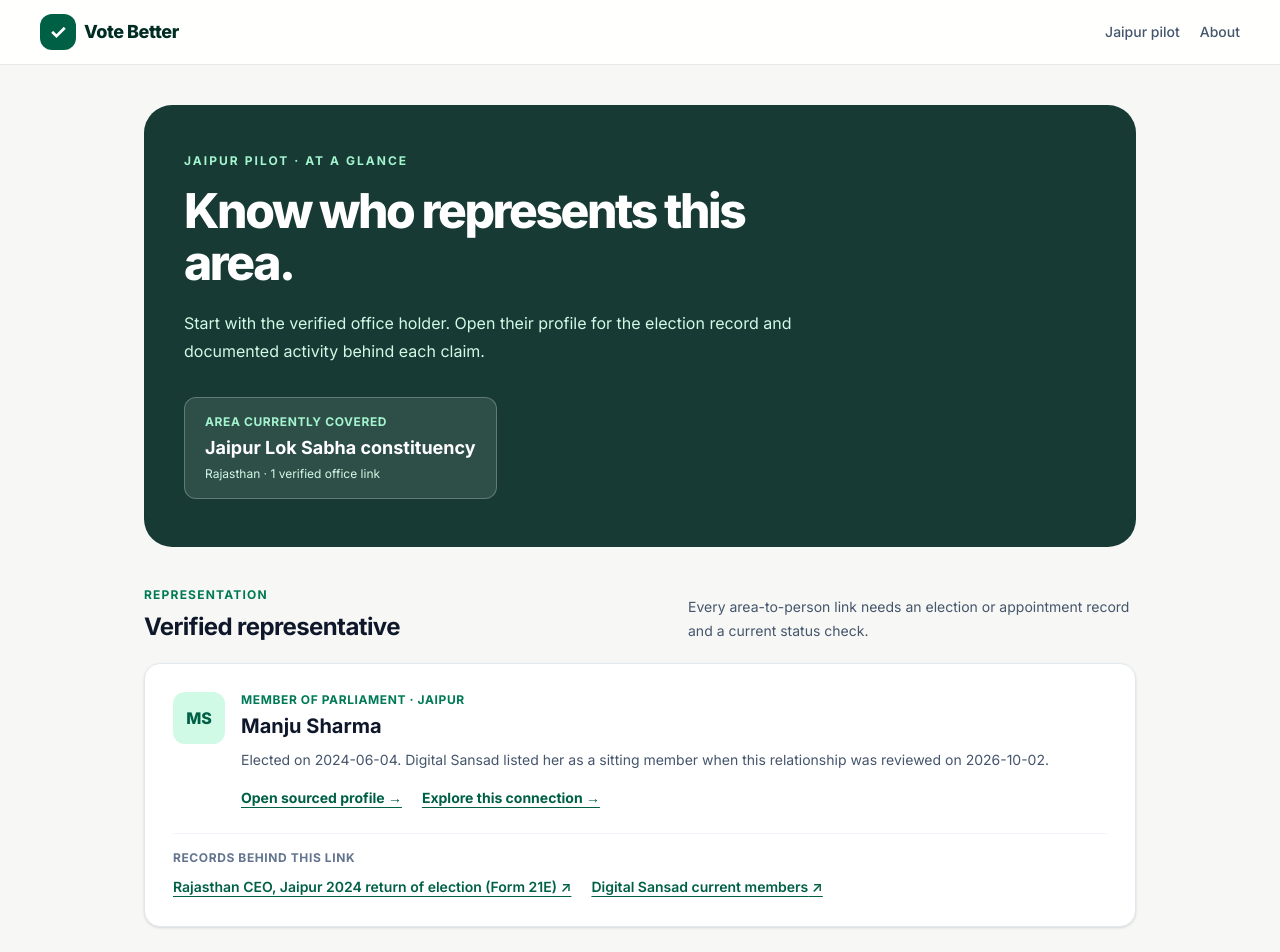
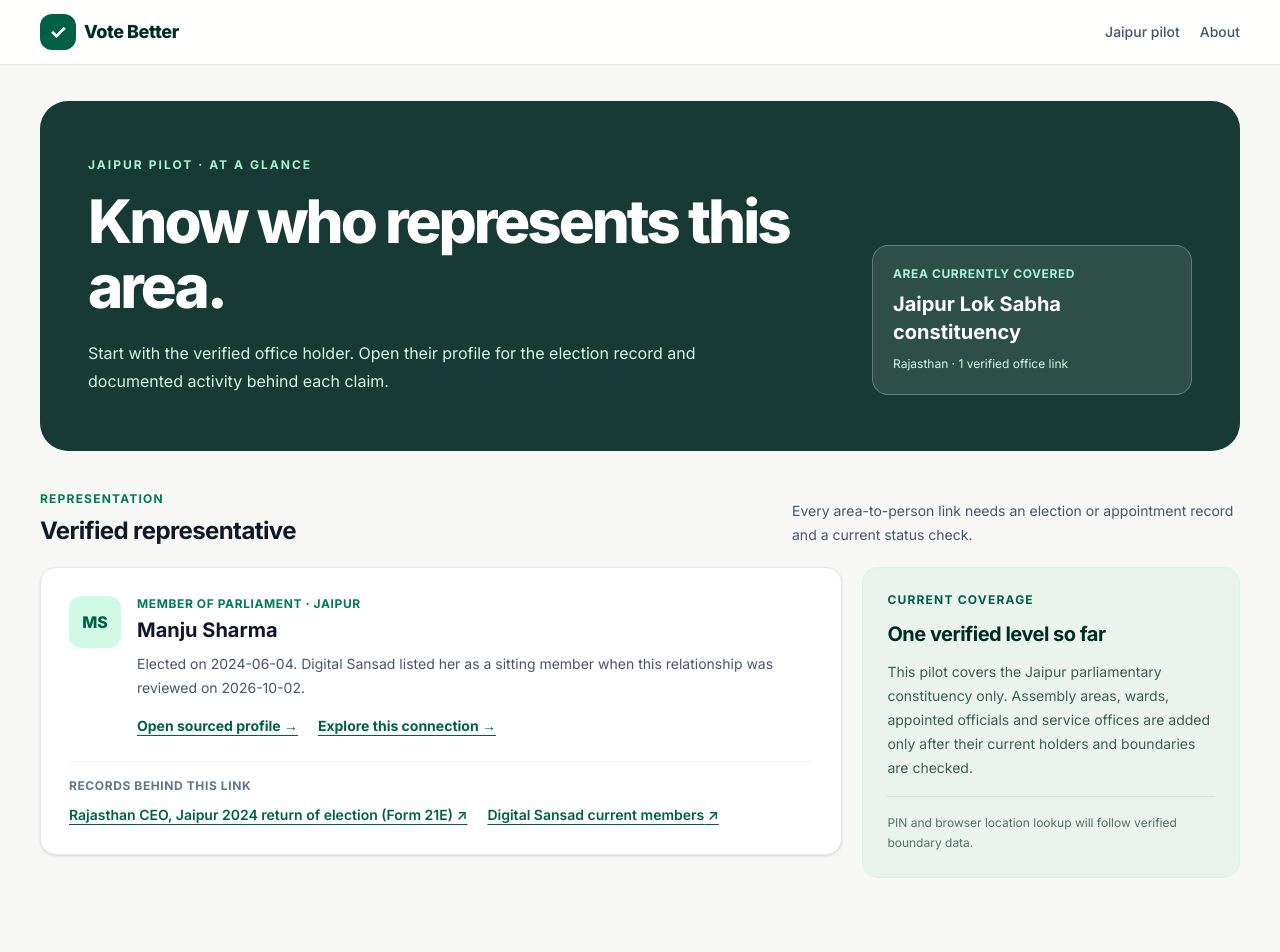
Before and after one commit to sourabh69733/vote-better, a Next.js app in the folder web/: page / in a window 1280 px wide. Shown: the top 952 px of the page. Built offline with nearby package versions, Linux system fonts and the light colour scheme.

Commit message:
style: use desktop space on Jaipur overview

```diff
--- a/web/app/page.tsx
+++ b/web/app/page.tsx
@@ -6,24 +6,26 @@ export default function Home() {
   if (!overview) throw new Error("Jaipur pilot area is missing");
 
   return (
-    <div className="mx-auto max-w-5xl px-4 pb-16 pt-6 sm:pt-10">
-      <div className="rounded-[28px] bg-[#173a34] px-6 py-10 text-white sm:px-10 sm:py-12">
+    <div className="mx-auto w-full max-w-[1480px] px-4 pb-16 pt-6 sm:px-6 sm:pt-9 lg:px-10">
+      <div className="grid gap-8 overflow-hidden rounded-[28px] bg-[#173a34] px-6 py-10 text-white sm:px-10 sm:py-12 lg:grid-cols-[minmax(0,1fr)_320px] lg:items-end lg:px-12 lg:py-14">
+        <div>
           <p className="text-xs font-bold uppercase tracking-[0.17em] text-emerald-200">
             Jaipur pilot · At a glance
           </p>
-        <h1 className="mt-4 max-w-2xl text-4xl font-extrabold leading-[1.08] tracking-[-0.05em] sm:text-5xl">
+          <h1 className="mt-4 max-w-3xl text-4xl font-extrabold leading-[1.08] tracking-[-0.05em] sm:text-5xl xl:text-6xl">
             Know who represents this area.
           </h1>
           <p className="mt-5 max-w-2xl text-sm leading-7 text-emerald-100 sm:text-base">
             Start with the verified office holder. Open their profile for the
             election record and documented activity behind each claim.
           </p>
-        <div className="mt-8 inline-flex flex-col rounded-xl border border-white/25 bg-white/10 px-5 py-4">
+        </div>
+        <div className="flex flex-col rounded-2xl border border-white/25 bg-white/10 px-5 py-5">
           <span className="text-xs font-bold uppercase tracking-wider text-emerald-200">
             Area currently covered
           </span>
-          <strong className="mt-1 text-lg">{overview.area.label}</strong>
-          <span className="mt-1 text-xs text-emerald-100">
+          <strong className="mt-2 text-xl">{overview.area.label}</strong>
+          <span className="mt-2 text-xs leading-5 text-emerald-100">
             {overview.area.state} · {overview.links.length} verified office link
           </span>
         </div>
@@ -45,7 +47,8 @@ export default function Home() {
           </p>
         </div>
 
-        <div className="mt-5 grid gap-4">
+        <div className="mt-5 grid items-start gap-5 lg:grid-cols-[minmax(0,1.7fr)_minmax(290px,0.8fr)]">
+          <div className="grid gap-4">
             {overview.links.map((link) => (
               <article key={link.id} className="rounded-2xl border border-slate-200 bg-white p-5 shadow-sm sm:p-7">
                 <div className="flex items-start gap-4">
@@ -88,18 +91,21 @@ export default function Home() {
               </article>
             ))}
           </div>
-      </section>
-
-      <section className="mt-8 rounded-2xl border border-slate-200 bg-slate-50 p-5 sm:p-6" aria-labelledby="coverage-heading">
-        <h2 id="coverage-heading" className="text-base font-bold text-slate-900">
-          Coverage limit
+          <aside className="rounded-2xl border border-emerald-100 bg-[#eaf4ec] p-6 lg:sticky lg:top-24" aria-labelledby="coverage-heading">
+            <p className="text-xs font-bold uppercase tracking-widest text-emerald-800">Current coverage</p>
+            <h2 id="coverage-heading" className="mt-3 text-xl font-bold tracking-tight text-emerald-950">
+              One verified level so far
             </h2>
-        <p className="mt-2 text-sm leading-6 text-slate-600">
-          This pilot covers the Jaipur parliamentary constituency only. We have
-          not mapped an Assembly area, ward, appointed official or service office
-          to your location. PIN and browser location lookup will follow verified
-          boundary data.
+            <p className="mt-3 text-sm leading-6 text-emerald-950/75">
+              This pilot covers the Jaipur parliamentary constituency only.
+              Assembly areas, wards, appointed officials and service offices
+              are added only after their current holders and boundaries are checked.
             </p>
+            <p className="mt-4 border-t border-emerald-900/10 pt-4 text-xs leading-5 text-emerald-950/65">
+              PIN and browser location lookup will follow verified boundary data.
+            </p>
+          </aside>
+        </div>
       </section>
     </div>
   );
```
Lines whose indentation alone changed are shown as unchanged.
